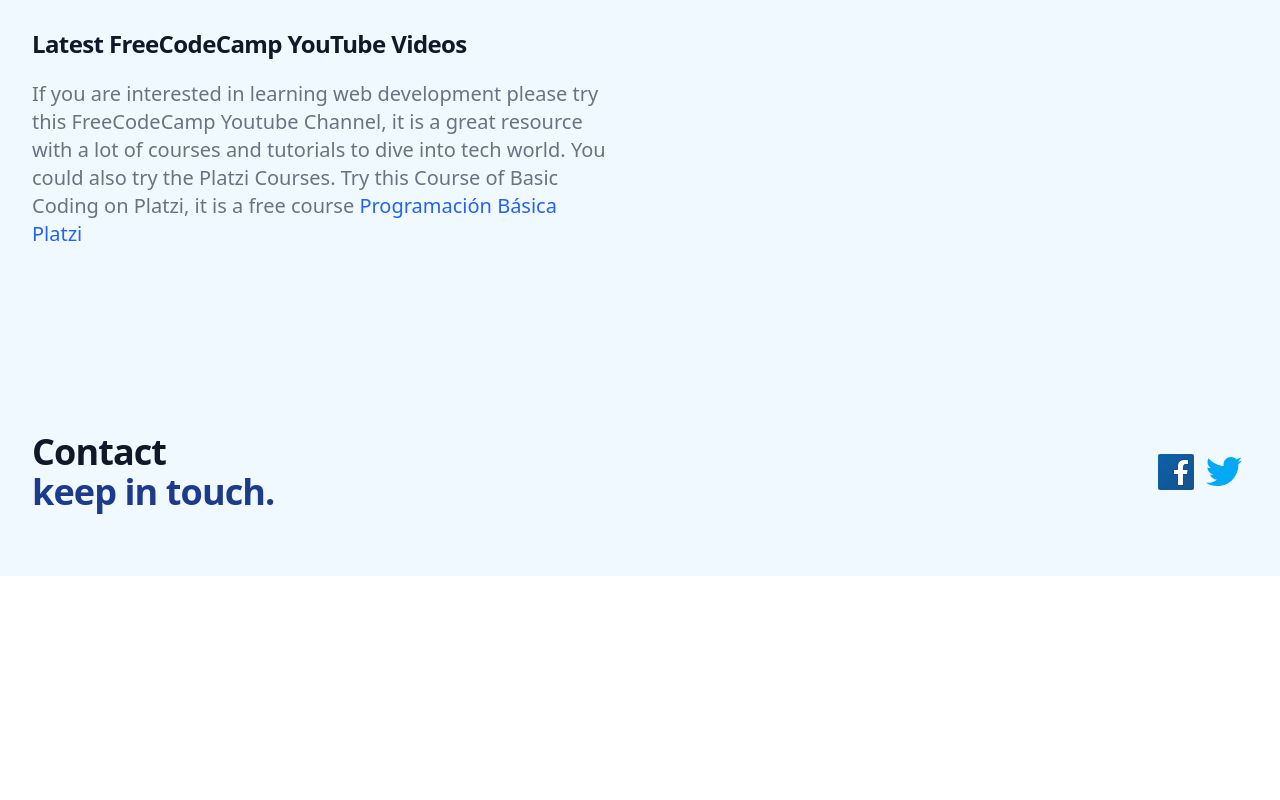
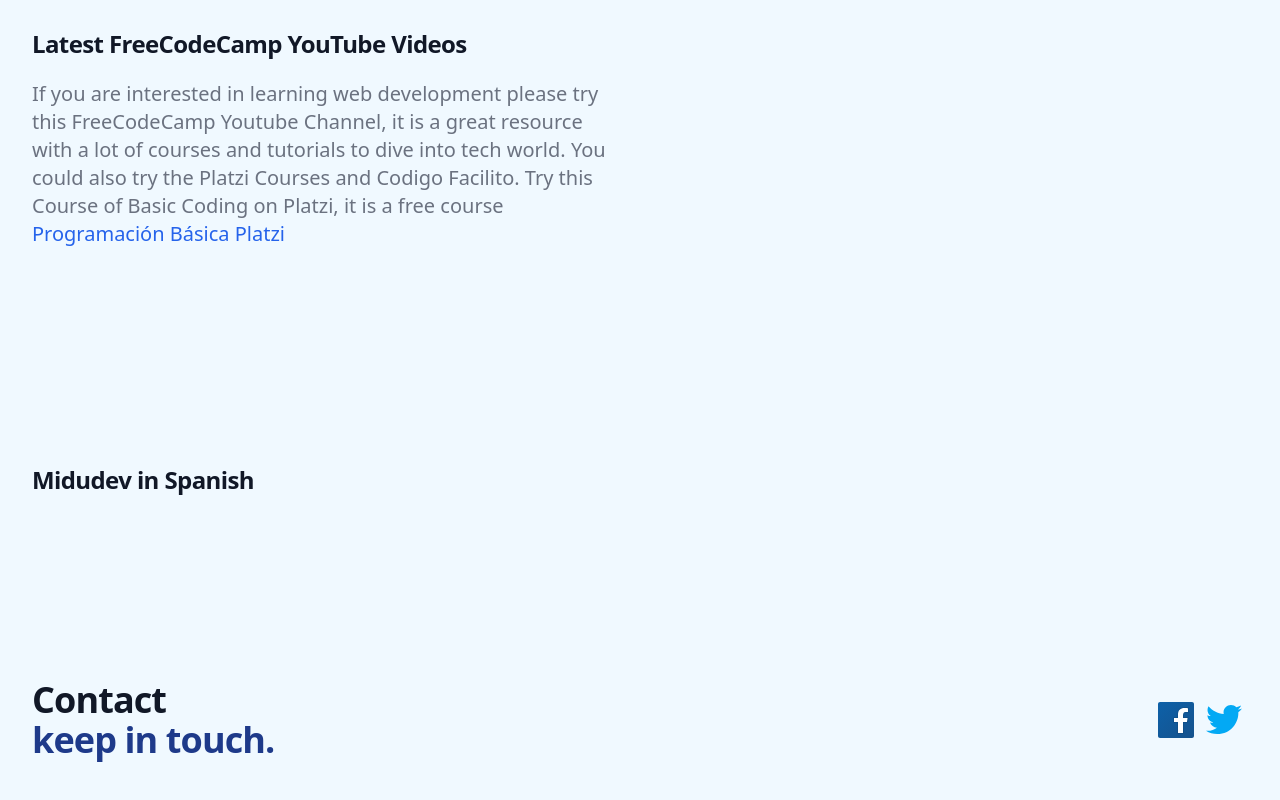
Before and after one commit to JorgeTTor/jorgettor.github.io, a website: page src/index.html in a window 1280 px wide. Shown: the part 652-1452 px from the top of the page. Before the commit the page ends 1228 px from the top, so only its background shows below. Drawn offline with nearby package versions, Linux system fonts and the light colour scheme; no server answers.

Commit message:
[ADD] structure

```diff
--- a/src/index.html
+++ b/src/index.html
@@ -59,11 +59,22 @@
     <div class="max-w-2xl mx-auto py-16 px-4 sm:py-24 sm:px-6 lg:max-w-7xl lg:px-8">
       <h2 class="text-2xl font-extrabold tracking-tight text-gray-900">Latest FreeCodeCamp YouTube Videos</h2>
       <p class="mt-3 text-base text-gray-500 sm:mt-5 sm:text-lg sm:max-w-xl sm:mx-auto md:mt-5 md:text-xl lg:mx-0">
-              If you are interested in learning web development please try this FreeCodeCamp Youtube Channel, it is a great resource with a lot of courses and tutorials to dive into tech world. You could also try the Platzi Courses. Try this Course of Basic Coding on Platzi, it is a free course <a class="text-blue-600 visited:text-purple-600" href="https://platzi.com/cursos/programacion-basica/" target="_blank">Programación Básica Platzi</a> </p>
+              If you are interested in learning web development please try this FreeCodeCamp Youtube Channel, it is a great resource with a lot of courses and tutorials to dive into tech world. You could also try the Platzi Courses and Codigo Facilito. Try this Course of Basic Coding on Platzi, it is a free course <a class="text-blue-600 visited:text-purple-600" href="https://platzi.com/cursos/programacion-basica/" target="_blank">Programación Básica Platzi</a> </p>
       <div class="mt-6 grid grid-cols-1 gap-y-10 gap-x-6 sm:grid-cols-2 lg:grid-cols-4 xl:gap-x-8" id="content">
         <!-- content -->
       </div>
+
     </div>
+
+    <div class="h-150 bg-sky-50">
+      <div class="max-w-2xl mx-auto py-16 px-4 sm:py-24 sm:px-6 lg:max-w-7xl lg:px-8">
+        <h2 class="text-2xl font-extrabold tracking-tight text-gray-900">Midudev in Spanish</h2>
+        <div class="mt-6 grid grid-cols-1 gap-y-10 gap-x-6 sm:grid-cols-2 lg:grid-cols-4 xl:gap-x-8" id="content_midudev">
+          <!-- content -->
+        </div>
+     </div>
+    </div>
+
   </div>
   <div class="h-100 bg-sky-50">
     <div class="max-w-7xl mx-auto py-12 px-4 sm:px-6 lg:py-16 lg:px-8 lg:flex lg:items-center lg:justify-between">
```
Also changed, not shown: 4 other files.
